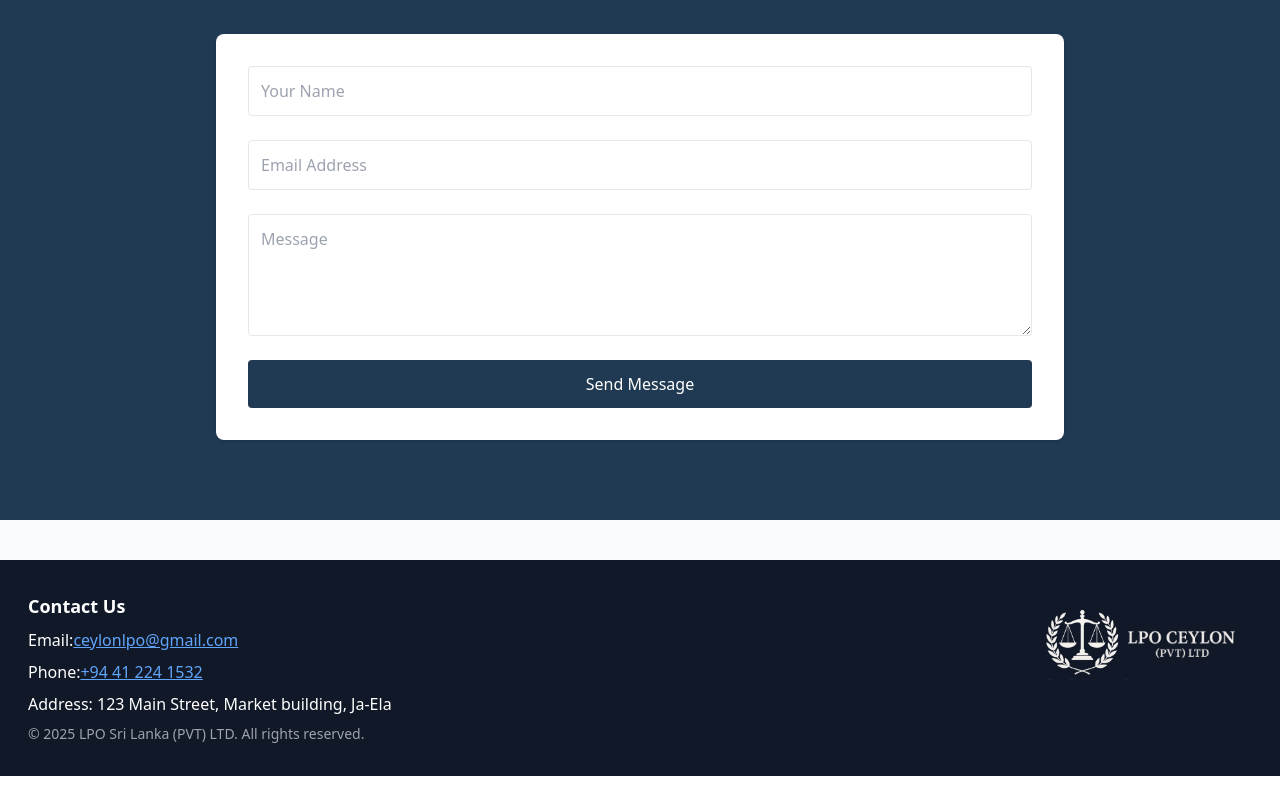
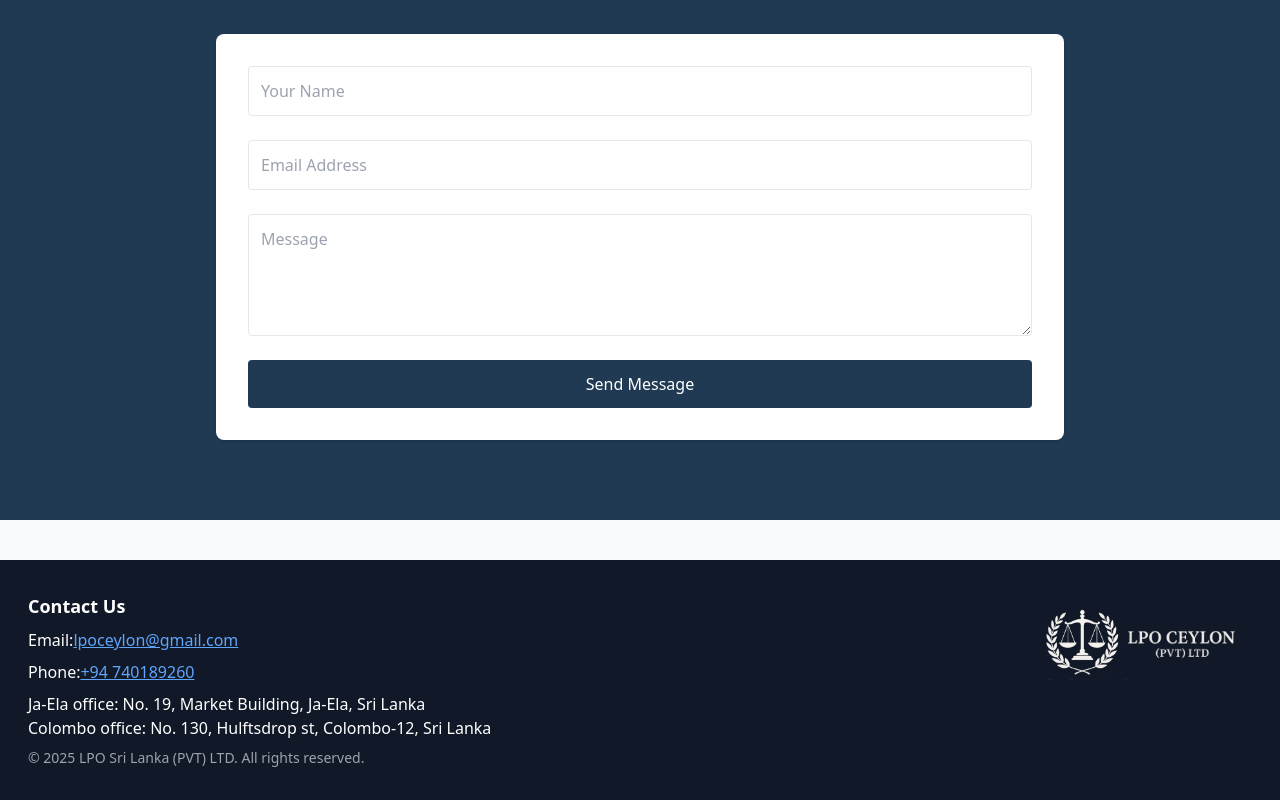
Before and after one commit to LahiruDS/LPO, a React (Vite) app: page / in a window 1280 px wide. Shown: the part 1670-2470 px from the top of the page. Before the commit the page ends 2446 px from the top, so only its background shows below. Built offline with nearby package versions, Linux system fonts and the light colour scheme.

Commit message:
Update contact information in Footer component

```diff
--- a/src/components/Footer.jsx
+++ b/src/components/Footer.jsx
@@ -7,16 +7,18 @@ export default function Footer() {
     <div class="container mx-auto  space-y-2 ml-7">
       <h2 class="text-lg font-semibold">Contact Us</h2>
       <p>Email:
-        <a href="mailto:ceylonlpo@gmail.com" class="text-blue-400 hover:text-blue-500 underline">
-         ceylonlpo@gmail.com
+        <a href="mailto:lpoceylon@gmail.com" class="text-blue-400 hover:text-blue-500 underline">
+         lpoceylon@gmail.com
         </a>
       </p>
       <p>Phone:
-        <a href="tel:0412242532" class="text-blue-400 hover:text-blue-500 underline">
-        +94 41 224 1532
+        <a href="tel:0740189260" class="text-blue-400 hover:text-blue-500 underline">
+        +94 740189260
         </a>
       </p>
-      <p>Address: 123 Main Street, Market building, Ja-Ela</p>
+      <p>Ja-Ela office: No. 19, Market Building, Ja-Ela, Sri Lanka<br/>
+        Colombo office: No. 130, Hulftsdrop st, Colombo-12, Sri Lanka
+      </p>
 
       <p class="mt-4 text-sm text-gray-400 ">&copy; 2025 LPO Sri Lanka (PVT) LTD. All rights reserved.</p>
 
```
